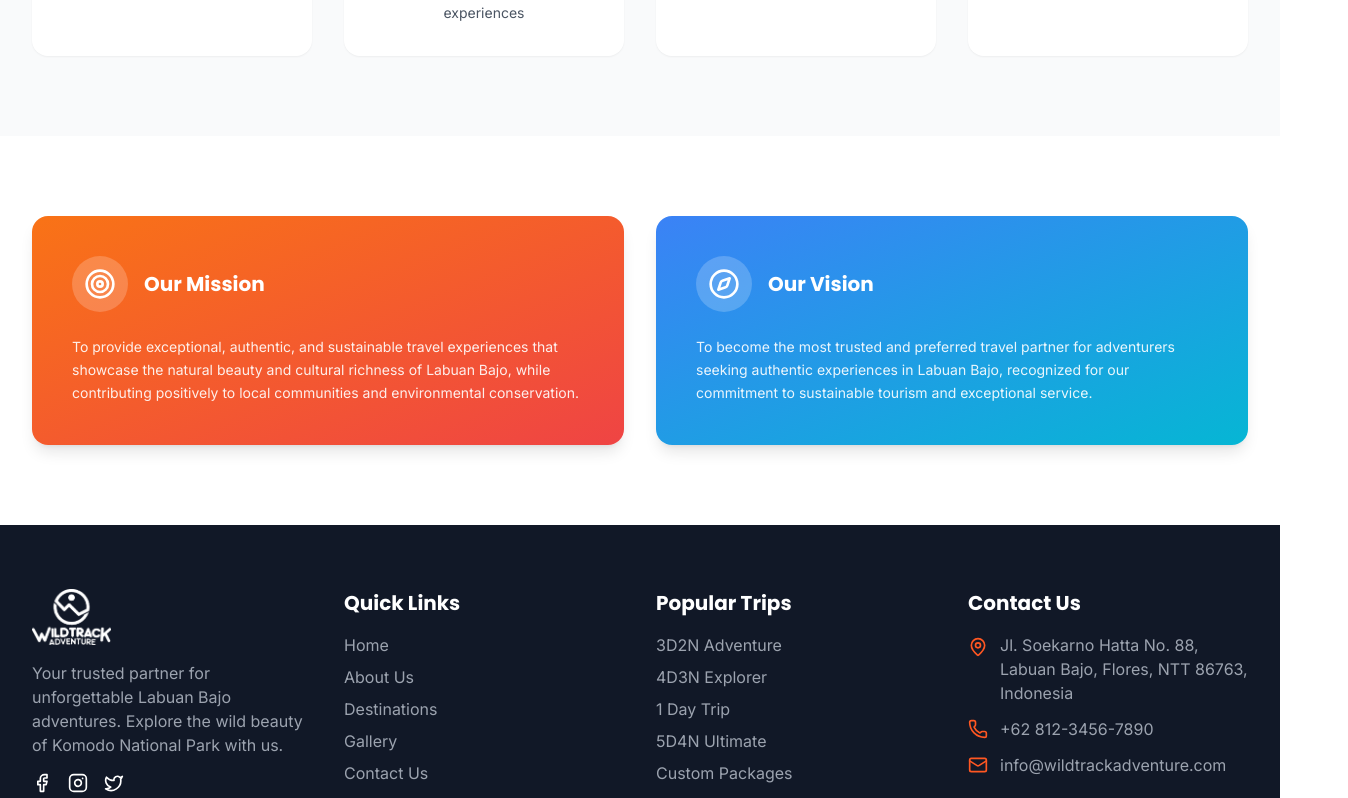
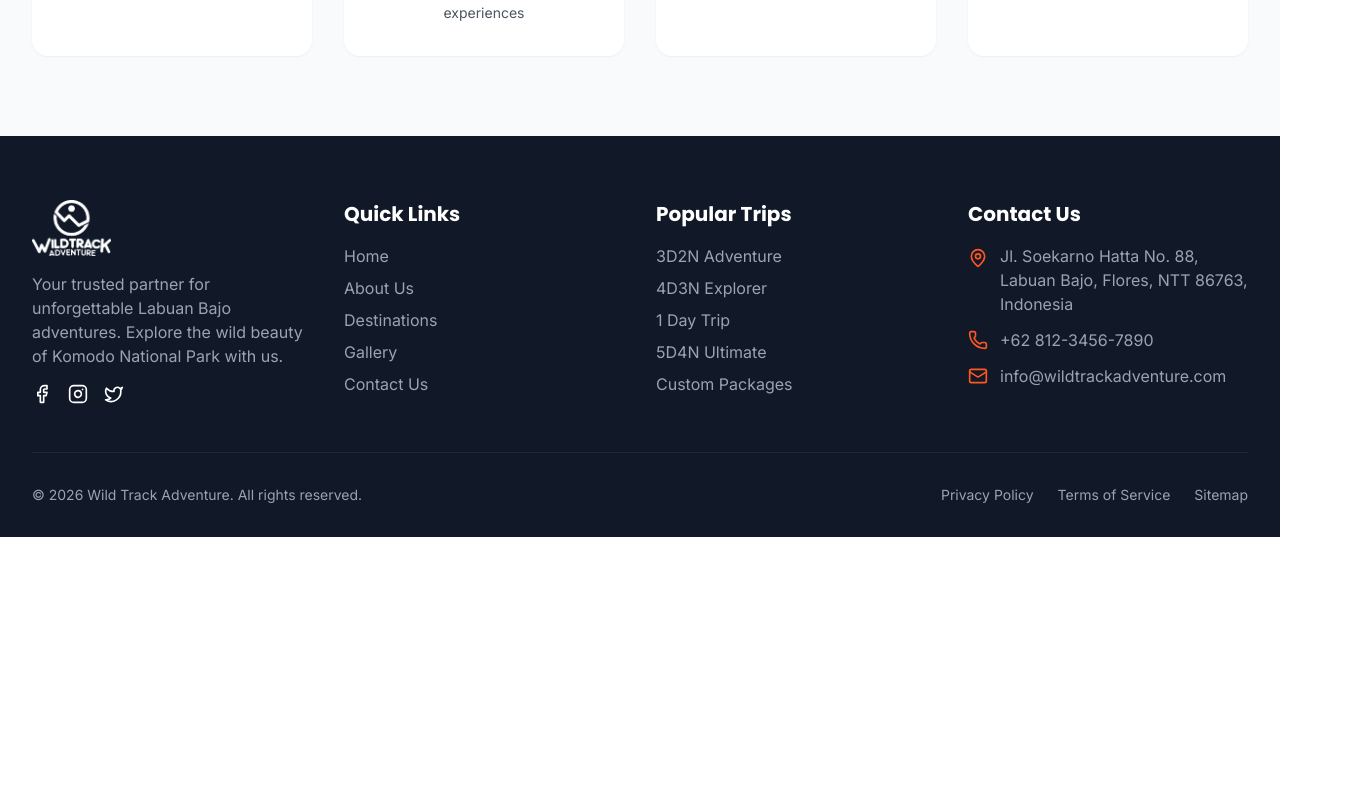
Before and after one commit to bafaqih/WildTrack, a React (Vite) app in the folder frontend/: page /about in a window 1280 px wide. Shown: the part 1322-2120 px from the top of the page, 1348 px wide, since content can reach past the window. After the commit the page ends 1859 px from the top, so only its background shows below. Built offline with nearby package versions, Linux system fonts and the light colour scheme.

Commit message:
delete github pages

```diff
--- a/frontend/package.json
+++ b/frontend/package.json
@@ -7,9 +7,7 @@
     "dev": "vite",
     "build": "vite build",
     "lint": "eslint .",
-    "preview": "vite preview",
-    "predeploy": "npm run build",
-    "deploy": "gh-pages -d dist"
+    "preview": "vite preview"
   },
   "dependencies": {
     "aos": "^2.3.4",
--- a/frontend/src/pages/About.jsx
+++ b/frontend/src/pages/About.jsx
@@ -1,5 +1,5 @@
 import { useEffect } from 'react';
-import { Heart, CheckCircle, Award, Users, Target, Compass } from 'lucide-react';
+import { Heart, CheckCircle, Award, Users } from 'lucide-react';
 import aboutImage from '@/assets/images/about/about.jpg';
 
 const About = () => {
@@ -124,45 +124,7 @@ const About = () => {
                 </div>
             </section>
 
-            {/* Mission & Vision Section */}
-            <section className="py-20 bg-white">
-                <div className="container-custom">
-                    <div className="grid grid-cols-1 md:grid-cols-2 gap-8">
-                        {/* Mission Card */}
-                        <div
-                            className="bg-gradient-to-br from-orange-500 to-red-500 p-10 rounded-2xl text-white shadow-lg md:card-hover"
-                            data-aos="fade-right"
-                        >
-                            <div className="flex items-center gap-4 mb-6">
-                                <div className="bg-white/20 p-3 rounded-full">
-                                    <Target className="w-8 h-8 text-white" />
-                                </div>
-                                <h3 className="text-xl font-display font-bold">Our Mission</h3>
-                            </div>
-                            <p className="text-white/90 leading-relaxed text-sm">
-                                To provide exceptional, authentic, and sustainable travel experiences that showcase the natural beauty and cultural richness of Labuan Bajo, while contributing positively to local communities and environmental conservation.
-                            </p>
-                        </div>
 
-                        {/* Vision Card */}
-                        <div
-                            className="bg-gradient-to-br from-blue-500 to-cyan-500 p-10 rounded-2xl text-white shadow-lg md:card-hover"
-                            data-aos="fade-left"
-                            data-aos-delay="200"
-                        >
-                            <div className="flex items-center gap-4 mb-6">
-                                <div className="bg-white/20 p-3 rounded-full">
-                                    <Compass className="w-8 h-8 text-white" />
-                                </div>
-                                <h3 className="text-xl font-display font-bold">Our Vision</h3>
-                            </div>
-                            <p className="text-white/90 leading-relaxed text-sm">
-                                To become the most trusted and preferred travel partner for adventurers seeking authentic experiences in Labuan Bajo, recognized for our commitment to sustainable tourism and exceptional service.
-                            </p>
-                        </div>
-                    </div>
-                </div>
-            </section>
         </div>
     );
 };
--- a/frontend/vite.config.js
+++ b/frontend/vite.config.js
@@ -4,7 +4,6 @@ import path from 'path'
 
 // https://vite.dev/config/
 export default defineConfig({
-  base: '/WildTrack/',
   plugins: [react()],
   resolve: {
     alias: {
```
